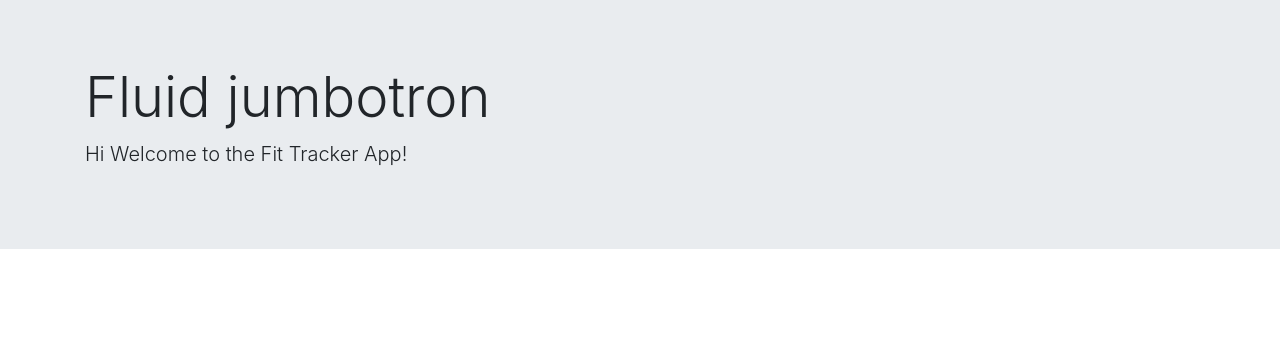
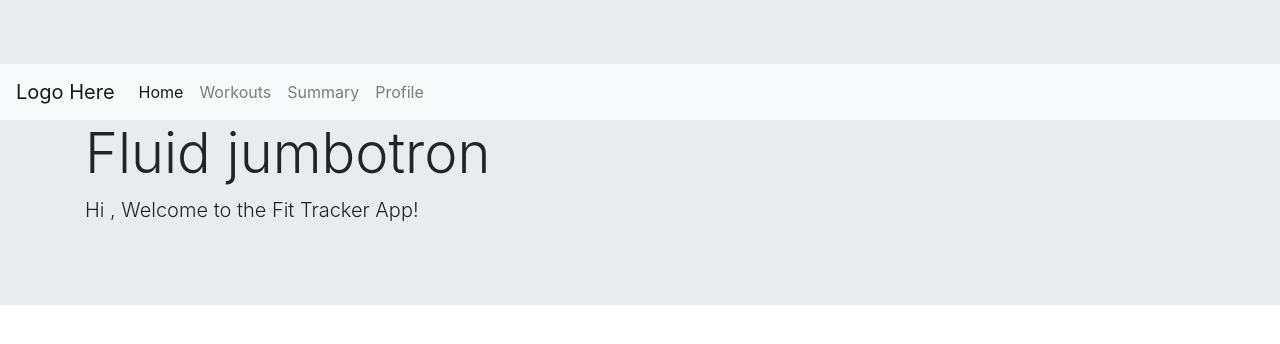
Before and after one commit to Lee-ArnoldIII/getting_fit_tracker, a Flask app: template templates/dashboard.html in a window 1280 px wide. Shown: the top 344 px of the page. Run offline with Flask 2, Linux system fonts and the light colour scheme; the template is opened without the code that fills it, so the values that code supplies are empty; some libraries are stand-ins or nearby versions.

Commit message:
added styling to pages. need to update dashboard to have more functionality.

```diff
--- a/templates/dashboard.html
+++ b/templates/dashboard.html
@@ -8,10 +8,35 @@
 </head>
 <body>
     <div class="jumbotron jumbotron-fluid">
+      <nav class="navbar navbar-expand-lg navbar-light bg-light">
+        <a class="navbar-brand" href="#">Logo Here</a>
+        <button class="navbar-toggler" type="button" data-toggle="collapse" data-target="#navbarNav" aria-controls="navbarNav" aria-expanded="false" aria-label="Toggle navigation">
+          <span class="navbar-toggler-icon"></span>
+        </button>
+        <div class="collapse navbar-collapse" id="navbarNav">
+          <ul class="navbar-nav">
+            <li class="nav-item active">
+              <a class="nav-link" href="#">Home <span class="sr-only">(current)</span></a>
+            </li>
+            <li class="nav-item">
+              <a class="nav-link" href="#">Workouts</a>
+            </li>
+            <li class="nav-item">
+              <a class="nav-link" href="#">Summary</a>
+            </li>
+            <li class="nav-item">
+              <a class="nav-link" href="#">Profile</a>
+            </li>
+          </ul>
+        </div>
+      </nav>
         <div class="container">
           <h1 class="display-4">Fluid jumbotron</h1>
-          <p class="lead">Hi Welcome to the Fit Tracker App!</p>
+          <p class="lead">Hi , Welcome to the Fit Tracker App!</p>
         </div>
-      </div>
+    </div>
+
+
+
 </body>
 </html>
```
Also changed, not shown: templates/login.html (+18 -1 lines), templates/registration.html (+19 -11 lines).
